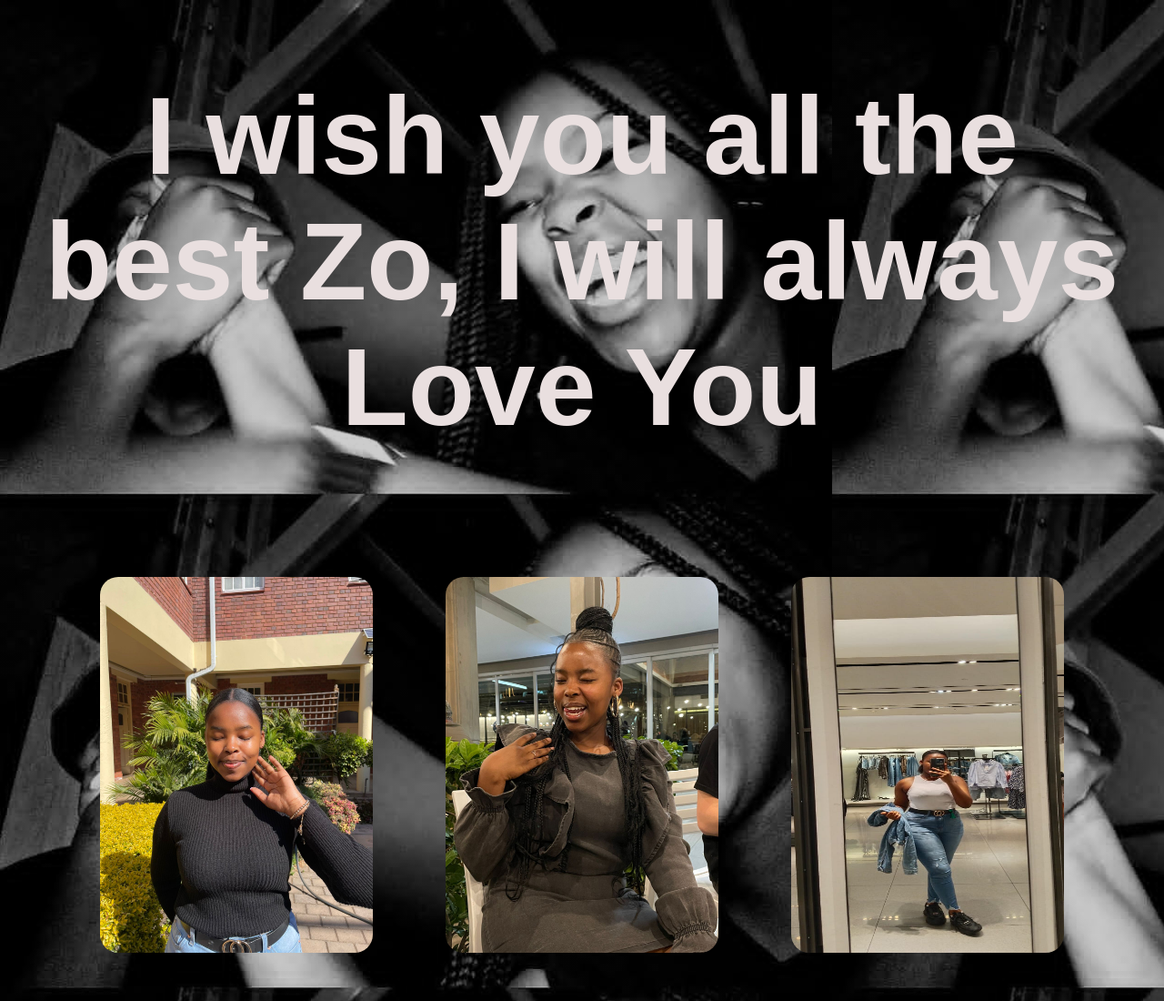
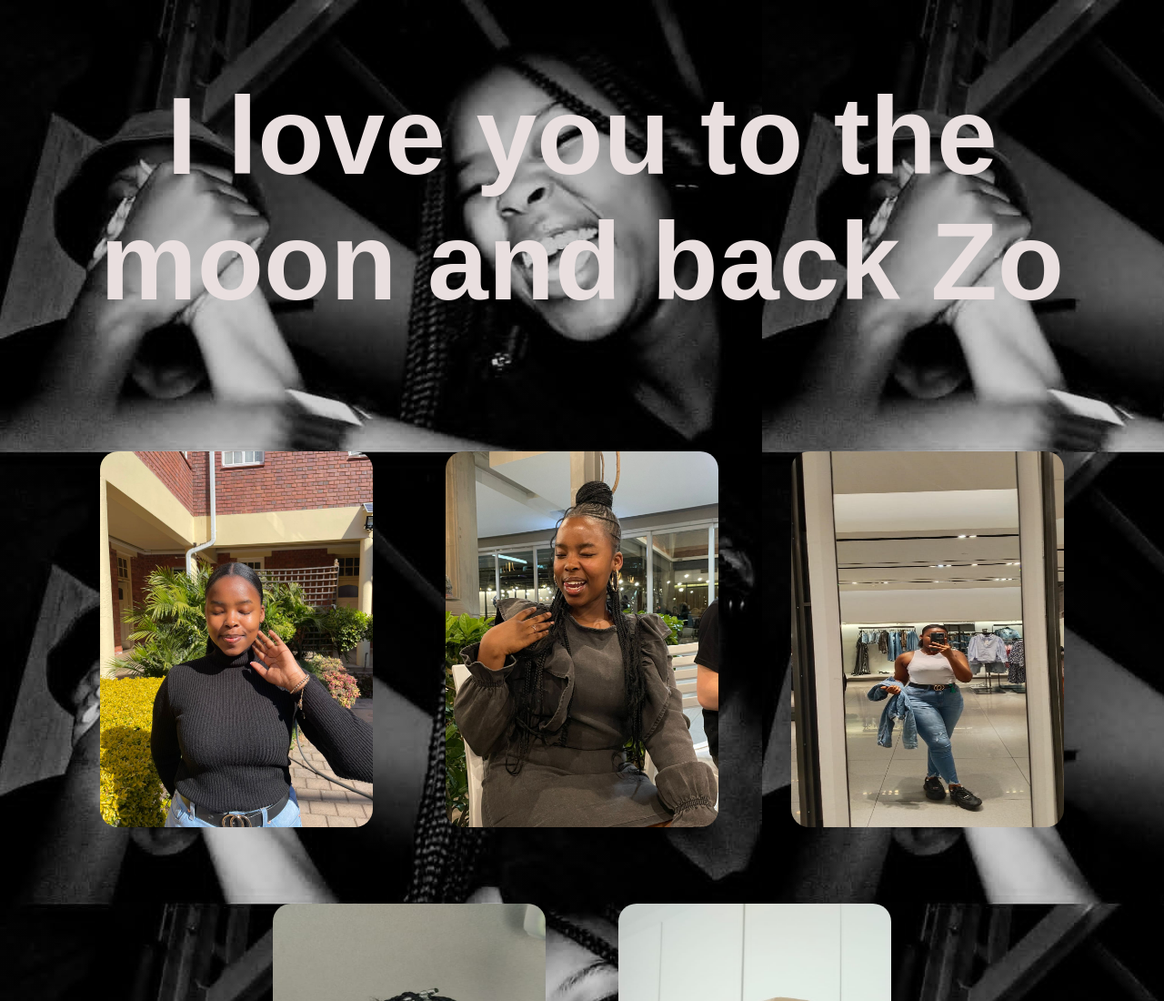
Before and after one commit to SiyabongaMkh/Valentines-project, a plain HTML site: page index.html in a window 1280 px wide. Shown: the top 1100 px of the page at 91% size. Drawn offline with Linux system fonts and the light colour scheme.

Commit message:
Update index.html

```diff
--- a/index.html
+++ b/index.html
@@ -102,8 +102,7 @@
 </head>
 <body>
 
-    <h1>I wish you all the best Zo,
-    I will always Love You </h1>
+    <h1>I love you to the moon and back Zo </h1>
 
     <div class="image-container">
         <div class="image" data-message="message1">
```
